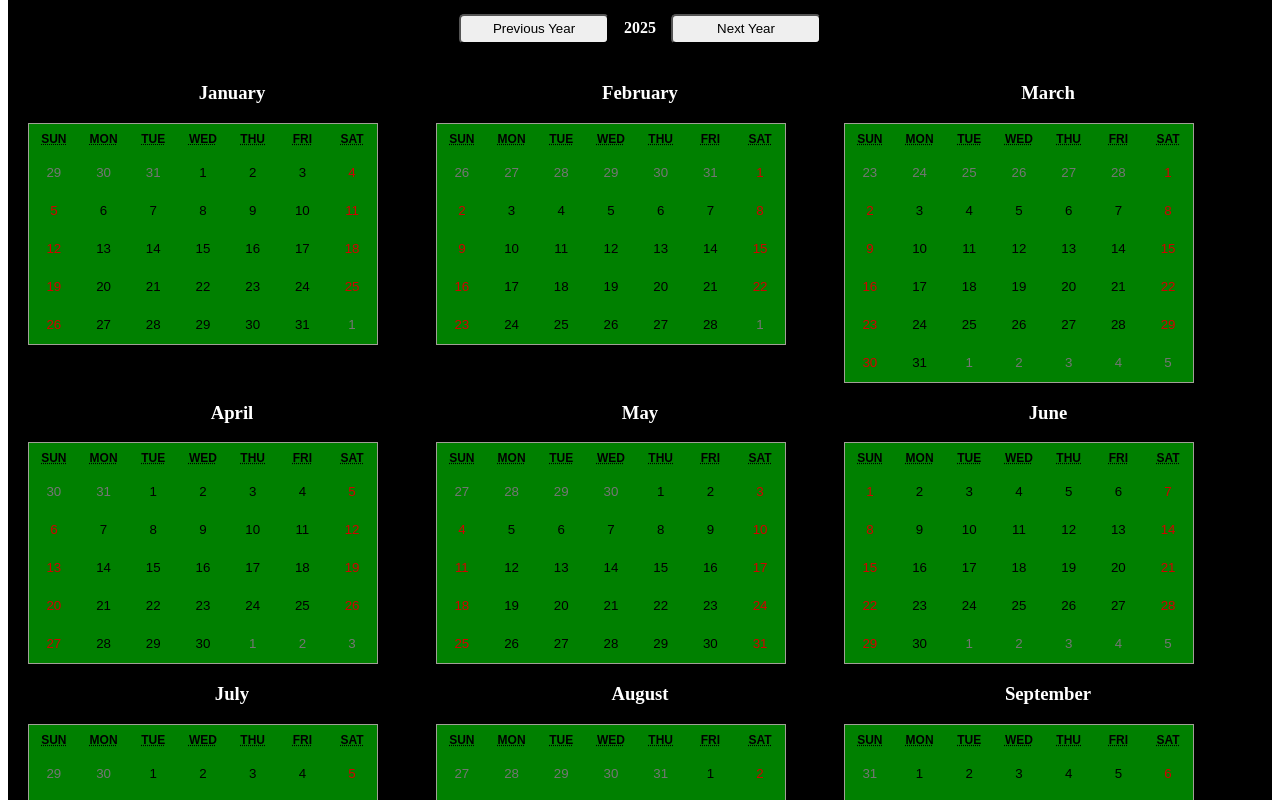
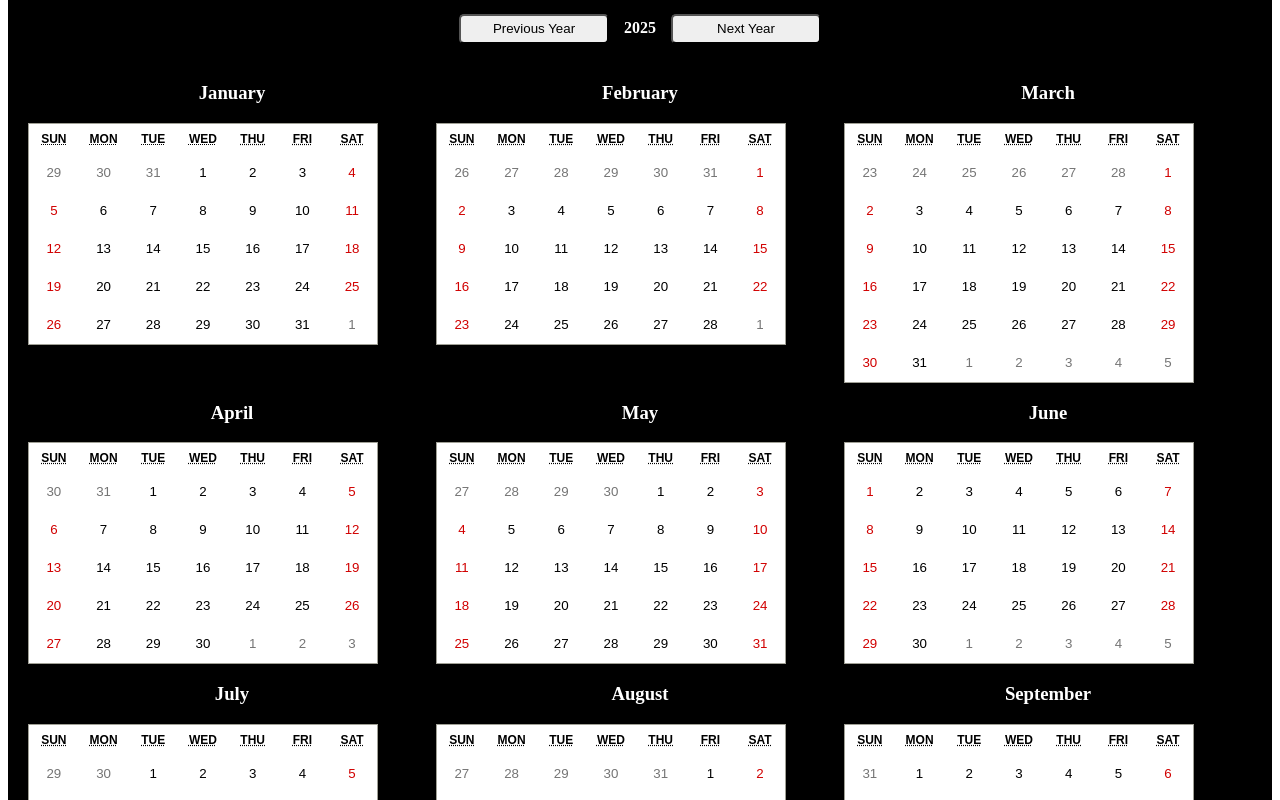
Before and after one commit to lilitvanesyan09-arch/figma-calendar, a React (Vite) app: page / in a window 1280 px wide. Shown: the part 900-1700 px from the top of the page. Built offline with nearby package versions, Linux system fonts and the light colour scheme.

Commit message:
calendar

```diff
--- a/src/Components/calendar.css
+++ b/src/Components/calendar.css
@@ -9,7 +9,7 @@
 }
 
 .cal{
-background-color:green
+background-color:white
 }
 
 .calendar-grid h3, h1, .year{
```
